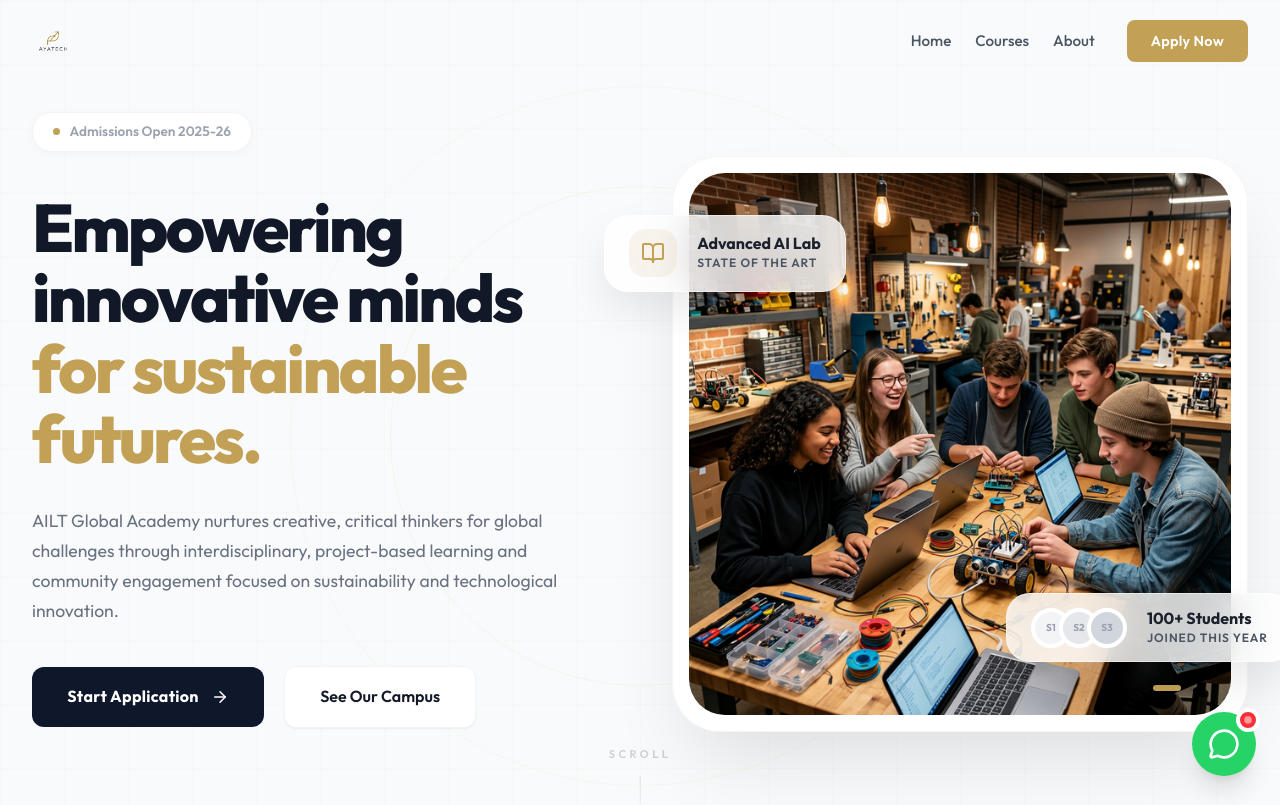
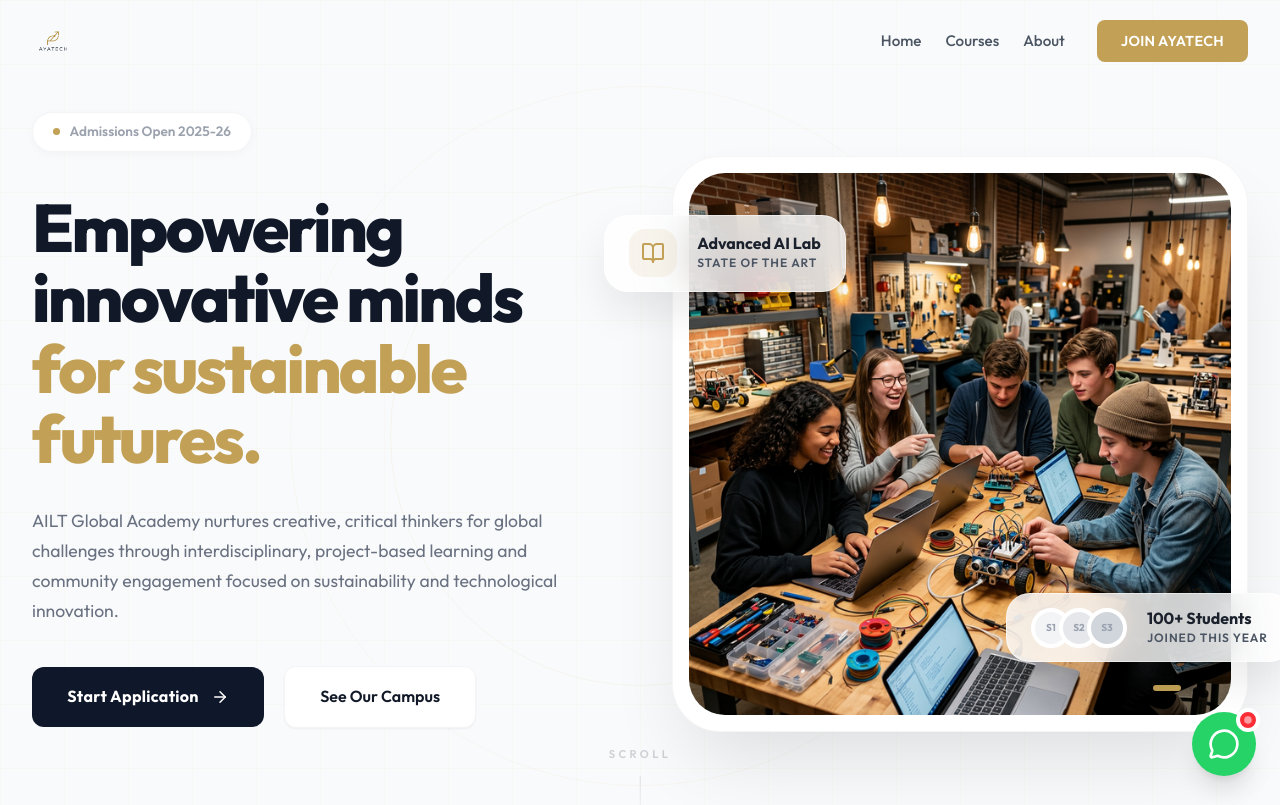
Before and after one commit to ITSXolved/ayatech-site, a Next.js app in the folder web/: page / in a window 1280 px wide. Shown: the top 805 px of the page. Built offline with nearby package versions, Linux system fonts and the light colour scheme.

Commit message:
Update NavBar CTA to 'JOIN AYATECH' for verification

```diff
--- a/web/src/components/layout/NavBar.tsx
+++ b/web/src/components/layout/NavBar.tsx
@@ -69,7 +69,7 @@ export default function NavBar() {
                         </div>
                         <Link href="/apply">
                             <button className="btn-gold" style={{ padding: "0.6rem 1.5rem", fontSize: "0.9rem", fontWeight: 600, backgroundColor: "#c2a055", color: "#FFFFFF", borderRadius: "8px", border: "none", cursor: "pointer" }}>
-                                Apply Now
+                                JOIN AYATECH
                             </button>
                         </Link>
                     </div>
```
